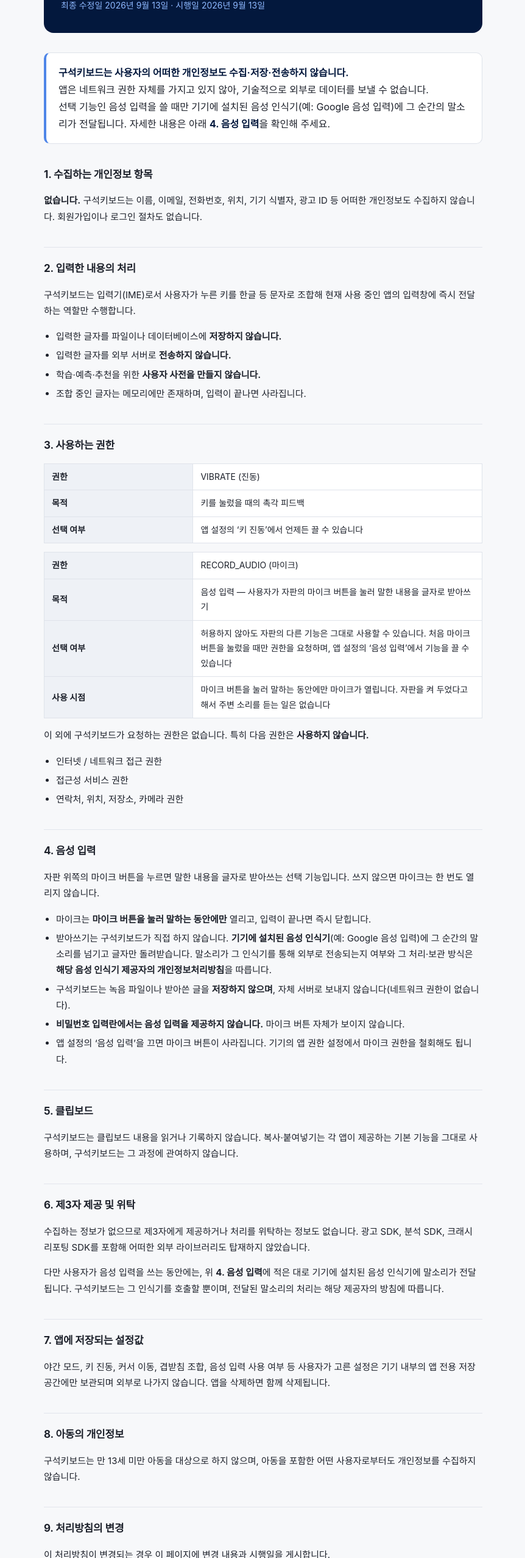
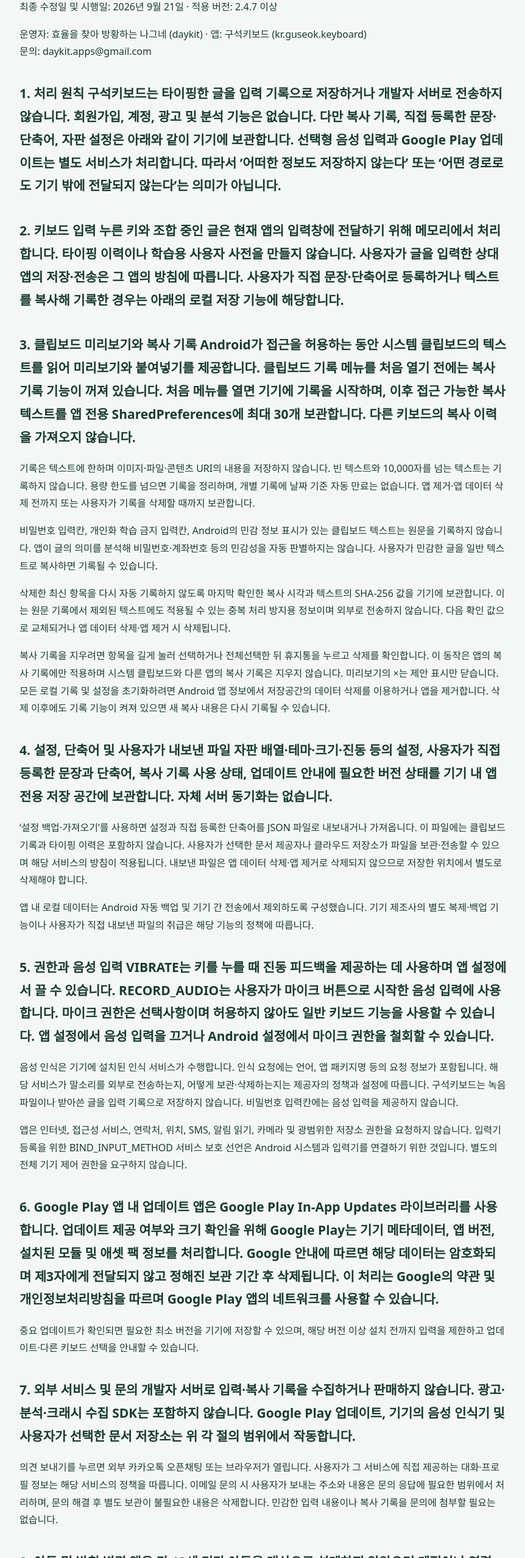
Before and after one commit to daykit/daykit.github.io, a plain HTML site: page guseok-keyboard/index.html in a window 1280 px wide. Shown: the part 131-2686 px from the top of the page at 61% size, without its empty margins (208-1070 px from the left). Drawn offline with Linux system fonts and the light colour scheme.

Commit message:
Update Guseok Keyboard privacy policy for 2.4.7

```diff
--- a/guseok-keyboard/index.html
+++ b/guseok-keyboard/index.html
@@ -1,188 +1,13 @@
-<!DOCTYPE html>
-<html lang="ko">
-<head>
-<meta charset="utf-8">
-<meta name="viewport" content="width=device-width, initial-scale=1">
-<title>구석키보드 개인정보처리방침</title>
-<style>
-  :root { color-scheme: light dark; }
-  * { box-sizing: border-box; }
-  body {
-    margin: 0; padding: 48px 20px 96px;
-    font-family: -apple-system, "Segoe UI", "Noto Sans KR", "Malgun Gothic", sans-serif;
-    line-height: 1.75; color: #1c202a; background: #f7f8fa;
-    -webkit-text-size-adjust: 100%;
-  }
-  .wrap { max-width: 720px; margin: 0 auto; }
-  header {
-    background: #03183d; color: #fff; border-radius: 16px;
-    padding: 32px 28px; margin-bottom: 32px;
-  }
-  header h1 { margin: 0 0 6px; font-size: 24px; letter-spacing: -0.02em; }
-  header p { margin: 0; color: #8fb9ff; font-size: 14px; }
-  h2 {
-    font-size: 17px; margin: 36px 0 10px; padding-top: 20px;
-    border-top: 1px solid #e2e5ec; letter-spacing: -0.01em;
-  }
-  h2:first-of-type { border-top: 0; padding-top: 0; }
-  p, li { font-size: 15px; }
-  ul { padding-left: 20px; }
-  li { margin: 5px 0; }
-  .highlight {
-    background: #fff; border: 1px solid #dfe3ea; border-left: 4px solid #4f86e8;
-    border-radius: 10px; padding: 18px 20px; margin: 20px 0;
-  }
-  .highlight strong { color: #03183d; }
-  table { width: 100%; border-collapse: collapse; margin: 14px 0; font-size: 14px; }
-  th, td { border: 1px solid #dfe3ea; padding: 9px 12px; text-align: left; background: #fff; }
-  th { background: #eef1f6; font-weight: 600; width: 34%; }
-  footer {
-    margin-top: 48px; padding-top: 20px; border-top: 1px solid #e2e5ec;
-    font-size: 13px; color: #6b7280;
-  }
-  .en { margin-top: 56px; }
-  .en h2 { color: #4b5563; }
-  @media (prefers-color-scheme: dark) {
-    body { background: #101218; color: #e5e8ef; }
-    h2 { border-color: #2a2e39; }
-    .highlight { background: #191c24; border-color: #2a2e39; border-left-color: #8fb9ff; }
-    .highlight strong { color: #8fb9ff; }
-    th, td { border-color: #2a2e39; background: #191c24; }
-    th { background: #20242e; }
-    footer { border-color: #2a2e39; color: #9aa2b1; }
-    .en h2 { color: #9aa2b1; }
-  }
-</style>
-</head>
-<body>
-<div class="wrap">
-
-<header>
-  <h1>구석키보드 개인정보처리방침</h1>
-  <p>최종 수정일 2026년 9월 13일 · 시행일 2026년 9월 13일</p>
-</header>
-
-<div class="highlight">
-  <strong>구석키보드는 사용자의 어떠한 개인정보도 수집·저장·전송하지 않습니다.</strong><br>
-  앱은 네트워크 권한 자체를 가지고 있지 않아, 기술적으로 외부로 데이터를 보낼 수 없습니다.<br>
-  선택 기능인 음성 입력을 쓸 때만 기기에 설치된 음성 인식기(예: Google 음성 입력)에
-  그 순간의 말소리가 전달됩니다. 자세한 내용은 아래 <strong>4. 음성 입력</strong>을 확인해 주세요.
-</div>
-
-<h2>1. 수집하는 개인정보 항목</h2>
-<p><strong>없습니다.</strong> 구석키보드는 이름, 이메일, 전화번호, 위치, 기기 식별자, 광고 ID 등
-어떠한 개인정보도 수집하지 않습니다. 회원가입이나 로그인 절차도 없습니다.</p>
-
-<h2>2. 입력한 내용의 처리</h2>
-<p>구석키보드는 입력기(IME)로서 사용자가 누른 키를 한글 등 문자로 조합해
-현재 사용 중인 앱의 입력창에 즉시 전달하는 역할만 수행합니다.</p>
-<ul>
-  <li>입력한 글자를 파일이나 데이터베이스에 <strong>저장하지 않습니다.</strong></li>
-  <li>입력한 글자를 외부 서버로 <strong>전송하지 않습니다.</strong></li>
-  <li>학습·예측·추천을 위한 <strong>사용자 사전을 만들지 않습니다.</strong></li>
-  <li>조합 중인 글자는 메모리에만 존재하며, 입력이 끝나면 사라집니다.</li>
-</ul>
-
-<h2>3. 사용하는 권한</h2>
-<table>
-  <tr><th>권한</th><td>VIBRATE (진동)</td></tr>
-  <tr><th>목적</th><td>키를 눌렀을 때의 촉각 피드백</td></tr>
-  <tr><th>선택 여부</th><td>앱 설정의 &lsquo;키 진동&rsquo;에서 언제든 끌 수 있습니다</td></tr>
-</table>
-<table>
-  <tr><th>권한</th><td>RECORD_AUDIO (마이크)</td></tr>
-  <tr><th>목적</th><td>음성 입력 &mdash; 사용자가 자판의 마이크 버튼을 눌러 말한 내용을 글자로 받아쓰기</td></tr>
-  <tr><th>선택 여부</th><td>허용하지 않아도 자판의 다른 기능은 그대로 사용할 수 있습니다.
-    처음 마이크 버튼을 눌렀을 때만 권한을 요청하며, 앱 설정의 &lsquo;음성 입력&rsquo;에서 기능을 끌 수 있습니다</td></tr>
-  <tr><th>사용 시점</th><td>마이크 버튼을 눌러 말하는 동안에만 마이크가 열립니다.
-    자판을 켜 두었다고 해서 주변 소리를 듣는 일은 없습니다</td></tr>
-</table>
-<p>이 외에 구석키보드가 요청하는 권한은 없습니다. 특히 다음 권한은 <strong>사용하지 않습니다.</strong></p>
-<ul>
-  <li>인터넷 / 네트워크 접근 권한</li>
-  <li>접근성 서비스 권한</li>
-  <li>연락처, 위치, 저장소, 카메라 권한</li>
-</ul>
-
-<h2>4. 음성 입력</h2>
-<p>자판 위쪽의 마이크 버튼을 누르면 말한 내용을 글자로 받아쓰는 선택 기능입니다.
-쓰지 않으면 마이크는 한 번도 열리지 않습니다.</p>
-<ul>
-  <li>마이크는 <strong>마이크 버튼을 눌러 말하는 동안에만</strong> 열리고, 입력이 끝나면 즉시 닫힙니다.</li>
-  <li>받아쓰기는 구석키보드가 직접 하지 않습니다. <strong>기기에 설치된 음성 인식기</strong>(예:
-      Google 음성 입력)에 그 순간의 말소리를 넘기고 글자만 돌려받습니다.
-      말소리가 그 인식기를 통해 외부로 전송되는지 여부와 그 처리·보관 방식은
-      <strong>해당 음성 인식기 제공자의 개인정보처리방침</strong>을 따릅니다.</li>
-  <li>구석키보드는 녹음 파일이나 받아쓴 글을 <strong>저장하지 않으며</strong>, 자체 서버로 보내지
-      않습니다(네트워크 권한이 없습니다).</li>
-  <li><strong>비밀번호 입력란에서는 음성 입력을 제공하지 않습니다.</strong> 마이크 버튼 자체가 보이지 않습니다.</li>
-  <li>앱 설정의 &lsquo;음성 입력&rsquo;을 끄면 마이크 버튼이 사라집니다.
-      기기의 앱 권한 설정에서 마이크 권한을 철회해도 됩니다.</li>
-</ul>
-
-<h2>5. 클립보드</h2>
-<p>구석키보드는 클립보드 내용을 읽거나 기록하지 않습니다.
-복사·붙여넣기는 각 앱이 제공하는 기본 기능을 그대로 사용하며,
-구석키보드는 그 과정에 관여하지 않습니다.</p>
-
-<h2>6. 제3자 제공 및 위탁</h2>
-<p>수집하는 정보가 없으므로 제3자에게 제공하거나 처리를 위탁하는 정보도 없습니다.
-광고 SDK, 분석 SDK, 크래시 리포팅 SDK를 포함해 어떠한 외부 라이브러리도 탑재하지 않았습니다.</p>
-<p>다만 사용자가 음성 입력을 쓰는 동안에는, 위 <strong>4. 음성 입력</strong>에 적은 대로
-기기에 설치된 음성 인식기에 말소리가 전달됩니다. 구석키보드는 그 인식기를 호출할 뿐이며,
-전달된 말소리의 처리는 해당 제공자의 방침에 따릅니다.</p>
-
-<h2>7. 앱에 저장되는 설정값</h2>
-<p>야간 모드, 키 진동, 커서 이동, 겹받침 조합, 음성 입력 사용 여부 등 사용자가 고른 설정은
-기기 내부의 앱 전용 저장 공간에만 보관되며 외부로 나가지 않습니다.
-앱을 삭제하면 함께 삭제됩니다.</p>
-
-<h2>8. 아동의 개인정보</h2>
-<p>구석키보드는 만 13세 미만 아동을 대상으로 하지 않으며,
-아동을 포함한 어떤 사용자로부터도 개인정보를 수집하지 않습니다.</p>
-
-<h2>9. 처리방침의 변경</h2>
-<p>이 처리방침이 변경되는 경우 이 페이지에 변경 내용과 시행일을 게시합니다.</p>
-
-<h2>10. 문의처</h2>
-<table>
-  <tr><th>개발자</th><td>daykit</td></tr>
-  <tr><th>앱 이름</th><td>구석키보드 (kr.guseok.keyboard)</td></tr>
-  <tr><th>이메일</th><td>daykit.apps@gmail.com</td></tr>
-</table>
-
-<div class="en">
-<h2>English Summary</h2>
-<p><strong>Guseok Keyboard collects no personal data whatsoever.</strong>
-The app does not declare the INTERNET permission, so it is technically incapable of
-transmitting any data off the device by itself. The optional voice input feature passes your
-speech to the speech recognizer installed on your device; see the note below.</p>
-<ul>
-  <li>Keystrokes are composed into text and delivered directly to the active app's input field.
-      They are never stored, logged, or transmitted.</li>
-  <li>No user dictionary, learning, or prediction data is created.</li>
-  <li>No accessibility service, no clipboard access, no network access.</li>
-  <li>Permissions requested: VIBRATE for key haptic feedback, and RECORD_AUDIO for the optional
-      voice input feature. Both can be turned off in the app's settings.</li>
-  <li><strong>Voice input</strong> is optional and opt-in. The microphone opens only while you hold
-      a conversation with it &mdash; that is, after you tap the microphone button and until the
-      dictation ends. Recognition is performed by the speech recognizer installed on the device
-      (for example Google voice typing); whether that service sends audio off the device, and how
-      it handles or retains it, is governed by that provider's privacy policy. Guseok Keyboard
-      stores neither the audio nor the recognized text, and voice input is not offered in
-      password fields.</li>
-  <li>No advertising, analytics, or crash-reporting SDKs are bundled.</li>
-  <li>User preferences (dark mode, vibration, etc.) are stored only in the app's private
-      storage on the device and are deleted when the app is uninstalled.</li>
-</ul>
-<p>Contact: daykit.apps@gmail.com (Developer: daykit)</p>
-</div>
-
-<footer>
-  구석키보드 · Guseok Keyboard<br>
-  이 문서는 Google Play 스토어 등록을 위한 공식 개인정보처리방침입니다.
-</footer>
-
-</div>
-</body>
-</html>
+<!doctype html><html lang="ko"><head><meta charset="utf-8"><meta name="viewport" content="width=device-width,initial-scale=1"><title>구석키보드 개인정보처리방침</title><style>body{font:16px/1.8 system-ui,sans-serif;background:#f5f7f6;color:#193b31;margin:0}main{max-width:800px;margin:auto;padding:40px 24px}h1{font-size:28px}h2{font-size:21px;margin-top:36px}p{overflow-wrap:anywhere}</style></head><body><main><h1>구석키보드 개인정보처리방침</h1><p>최종 수정일 및 시행일: 2026년 9월 21일 · 적용 버전: 2.4.7 이상</p><p>운영자: 효율을 찾아 방황하는 나그네 (daykit) · 앱: 구석키보드 (kr.guseok.keyboard)<br>문의: daykit.apps@gmail.com</p><h2>1. 처리 원칙
+구석키보드는 타이핑한 글을 입력 기록으로 저장하거나 개발자 서버로 전송하지 않습니다. 회원가입, 계정, 광고 및 분석 기능은 없습니다. 다만 복사 기록, 직접 등록한 문장·단축어, 자판 설정은 아래와 같이 기기에 보관합니다. 선택형 음성 입력과 Google Play 업데이트는 별도 서비스가 처리합니다. 따라서 ‘어떠한 정보도 저장하지 않는다’ 또는 ‘어떤 경로로도 기기 밖에 전달되지 않는다’는 의미가 아닙니다.</h2><h2>2. 키보드 입력
+누른 키와 조합 중인 글은 현재 앱의 입력창에 전달하기 위해 메모리에서 처리합니다. 타이핑 이력이나 학습용 사용자 사전을 만들지 않습니다. 사용자가 글을 입력한 상대 앱의 저장·전송은 그 앱의 방침에 따릅니다. 사용자가 직접 문장·단축어로 등록하거나 텍스트를 복사해 기록한 경우는 아래의 로컬 저장 기능에 해당합니다.</h2><h2>3. 클립보드 미리보기와 복사 기록
+Android가 접근을 허용하는 동안 시스템 클립보드의 텍스트를 읽어 미리보기와 붙여넣기를 제공합니다. 클립보드 기록 메뉴를 처음 열기 전에는 복사 기록 기능이 꺼져 있습니다. 처음 메뉴를 열면 기기에 기록을 시작하며, 이후 접근 가능한 복사 텍스트를 앱 전용 SharedPreferences에 최대 30개 보관합니다. 다른 키보드의 복사 이력을 가져오지 않습니다.</h2><p>기록은 텍스트에 한하며 이미지·파일·콘텐츠 URI의 내용을 저장하지 않습니다. 빈 텍스트와 10,000자를 넘는 텍스트는 기록하지 않습니다. 용량 한도를 넘으면 기록을 정리하며, 개별 기록에 날짜 기준 자동 만료는 없습니다. 앱 제거·앱 데이터 삭제 전까지 또는 사용자가 기록을 삭제할 때까지 보관합니다.</p><p>비밀번호 입력칸, 개인화 학습 금지 입력칸, Android의 민감 정보 표시가 있는 클립보드 텍스트는 원문을 기록하지 않습니다. 앱이 글의 의미를 분석해 비밀번호·계좌번호 등의 민감성을 자동 판별하지는 않습니다. 사용자가 민감한 글을 일반 텍스트로 복사하면 기록될 수 있습니다.</p><p>삭제한 최신 항목을 다시 자동 기록하지 않도록 마지막 확인한 복사 시각과 텍스트의 SHA-256 값을 기기에 보관합니다. 이는 원문 기록에서 제외된 텍스트에도 적용될 수 있는 중복 처리 방지용 정보이며 외부로 전송하지 않습니다. 다음 확인 값으로 교체되거나 앱 데이터 삭제·앱 제거 시 삭제됩니다.</p><p>복사 기록을 지우려면 항목을 길게 눌러 선택하거나 전체선택한 뒤 휴지통을 누르고 삭제를 확인합니다. 이 동작은 앱의 복사 기록에만 적용하며 시스템 클립보드와 다른 앱의 복사 기록은 지우지 않습니다. 미리보기의 ×는 제안 표시만 닫습니다. 모든 로컬 기록 및 설정을 초기화하려면 Android 앱 정보에서 저장공간의 데이터 삭제를 이용하거나 앱을 제거합니다. 삭제 이후에도 기록 기능이 켜져 있으면 새 복사 내용은 다시 기록될 수 있습니다.</p><h2>4. 설정, 단축어 및 사용자가 내보낸 파일
+자판 배열·테마·크기·진동 등의 설정, 사용자가 직접 등록한 문장과 단축어, 복사 기록 사용 상태, 업데이트 안내에 필요한 버전 상태를 기기 내 앱 전용 저장 공간에 보관합니다. 자체 서버 동기화는 없습니다.</h2><p>‘설정 백업·가져오기’를 사용하면 설정과 직접 등록한 단축어를 JSON 파일로 내보내거나 가져옵니다. 이 파일에는 클립보드 기록과 타이핑 이력은 포함하지 않습니다. 사용자가 선택한 문서 제공자나 클라우드 저장소가 파일을 보관·전송할 수 있으며 해당 서비스의 방침이 적용됩니다. 내보낸 파일은 앱 데이터 삭제·앱 제거로 삭제되지 않으므로 저장한 위치에서 별도로 삭제해야 합니다.</p><p>앱 내 로컬 데이터는 Android 자동 백업 및 기기 간 전송에서 제외하도록 구성했습니다. 기기 제조사의 별도 복제·백업 기능이나 사용자가 직접 내보낸 파일의 취급은 해당 기능의 정책에 따릅니다.</p><h2>5. 권한과 음성 입력
+VIBRATE는 키를 누를 때 진동 피드백을 제공하는 데 사용하며 앱 설정에서 끌 수 있습니다. RECORD_AUDIO는 사용자가 마이크 버튼으로 시작한 음성 입력에 사용합니다. 마이크 권한은 선택사항이며 허용하지 않아도 일반 키보드 기능을 사용할 수 있습니다. 앱 설정에서 음성 입력을 끄거나 Android 설정에서 마이크 권한을 철회할 수 있습니다.</h2><p>음성 인식은 기기에 설치된 인식 서비스가 수행합니다. 인식 요청에는 언어, 앱 패키지명 등의 요청 정보가 포함됩니다. 해당 서비스가 말소리를 외부로 전송하는지, 어떻게 보관·삭제하는지는 제공자의 정책과 설정에 따릅니다. 구석키보드는 녹음 파일이나 받아쓴 글을 입력 기록으로 저장하지 않습니다. 비밀번호 입력칸에는 음성 입력을 제공하지 않습니다.</p><p>앱은 인터넷, 접근성 서비스, 연락처, 위치, SMS, 알림 읽기, 카메라 및 광범위한 저장소 권한을 요청하지 않습니다. 입력기 등록을 위한 BIND_INPUT_METHOD 서비스 보호 선언은 Android 시스템과 입력기를 연결하기 위한 것입니다. 별도의 전체 기기 제어 권한을 요구하지 않습니다.</p><h2>6. Google Play 앱 내 업데이트
+앱은 Google Play In-App Updates 라이브러리를 사용합니다. 업데이트 제공 여부와 크기 확인을 위해 Google Play는 기기 메타데이터, 앱 버전, 설치된 모듈 및 애셋 팩 정보를 처리합니다. Google 안내에 따르면 해당 데이터는 암호화되며 제3자에게 전달되지 않고 정해진 보관 기간 후 삭제됩니다. 이 처리는 Google의 약관 및 개인정보처리방침을 따르며 Google Play 앱의 네트워크를 사용할 수 있습니다.</h2><p>중요 업데이트가 확인되면 필요한 최소 버전을 기기에 저장할 수 있으며, 해당 버전 이상 설치 전까지 입력을 제한하고 업데이트·다른 키보드 선택을 안내할 수 있습니다.</p><h2>7. 외부 서비스 및 문의
+개발자 서버로 입력·복사 기록을 수집하거나 판매하지 않습니다. 광고·분석·크래시 수집 SDK는 포함하지 않습니다. Google Play 업데이트, 기기의 음성 인식기 및 사용자가 선택한 문서 저장소는 위 각 절의 범위에서 작동합니다.</h2><p>의견 보내기를 누르면 외부 카카오톡 오픈채팅 또는 브라우저가 열립니다. 사용자가 그 서비스에 직접 제공하는 대화·프로필 정보는 해당 서비스의 정책을 따릅니다. 이메일 문의 시 사용자가 보내는 주소와 내용은 문의 응답에 필요한 범위에서 처리하며, 문의 해결 후 별도 보관이 불필요한 내용은 삭제합니다. 민감한 입력 내용이나 복사 기록을 문의에 첨부할 필요는 없습니다.</p><h2>8. 아동 및 방침 변경
+앱은 만 13세 미만 아동을 대상으로 설계하지 않았으며 계정이나 연령 정보를 요청하지 않습니다. 기기 내 기능 및 외부 서비스는 위에 설명한 방식으로 처리합니다. 처리방침 변경 시 이 문서의 수정일과 변경 내용을 갱신합니다.</h2><h2>English summary
+Guseok Keyboard does not log typed text or send it to the developer&#x27;s servers. Clipboard previews read text when Android permits access. Opening clipboard history enables device-local storage of up to 30 text entries. Long-press entries or select all, then confirm deletion with the trash button. Deleting history does not clear the system clipboard. The last observed clip timestamp and SHA-256 digest are retained locally to prevent duplicate capture. Settings and user-created shortcuts are also stored locally. Manual settings exports include shortcuts, but not clipboard history. App data is configured to be excluded from system backup and device transfer; manually exported files must be deleted separately.</h2><p>The optional speech recognizer and Google Play in-app updates operate under their providers&#x27; policies and may use the network. The app does not request INTERNET or accessibility-service permission. Contact: daykit.apps@gmail.com.</p><h2>참조
+Google Play 앱 내 업데이트 데이터 안내: https://developer.android.com/guide/playcore/in-app-updates#data-safety
+Google 개인정보처리방침: https://policies.google.com/privacy
+Android 자동 백업 안내: https://developer.android.com/identity/data/autobackup</h2></main></body></html>
```
